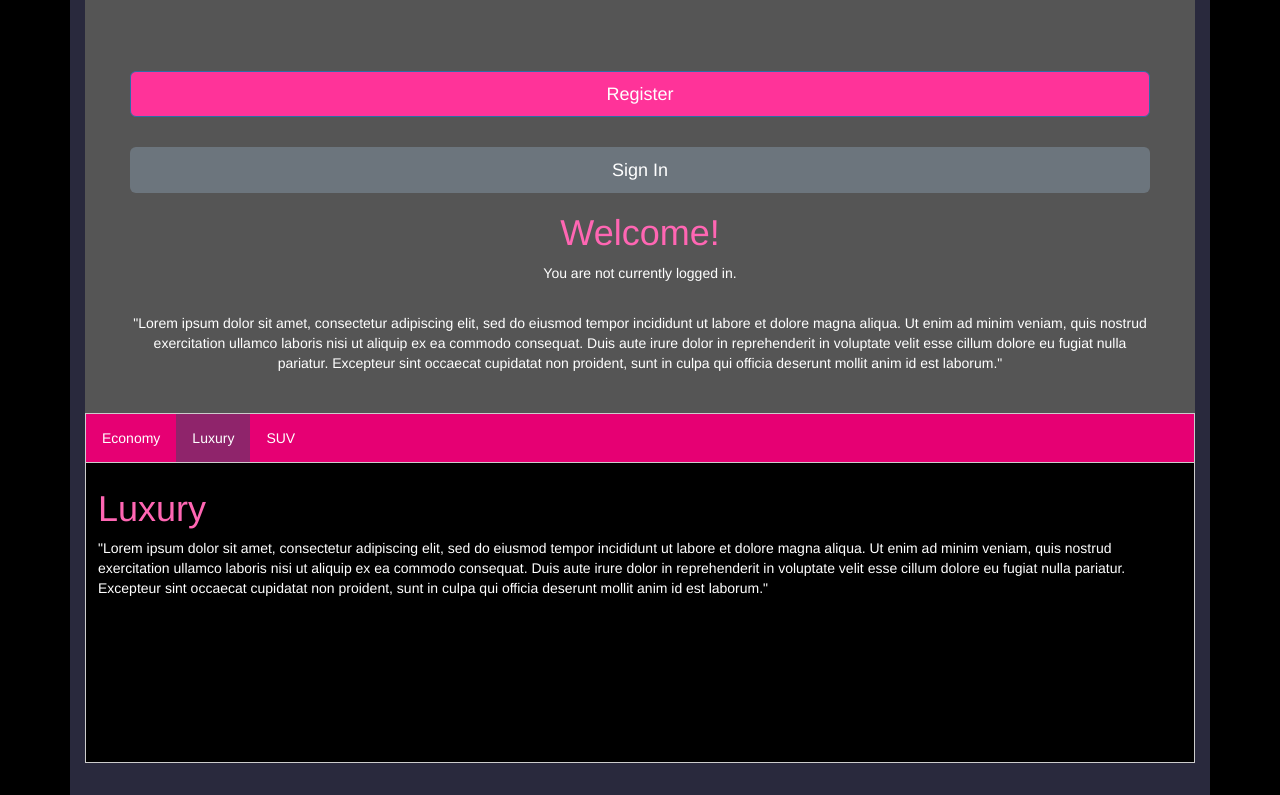
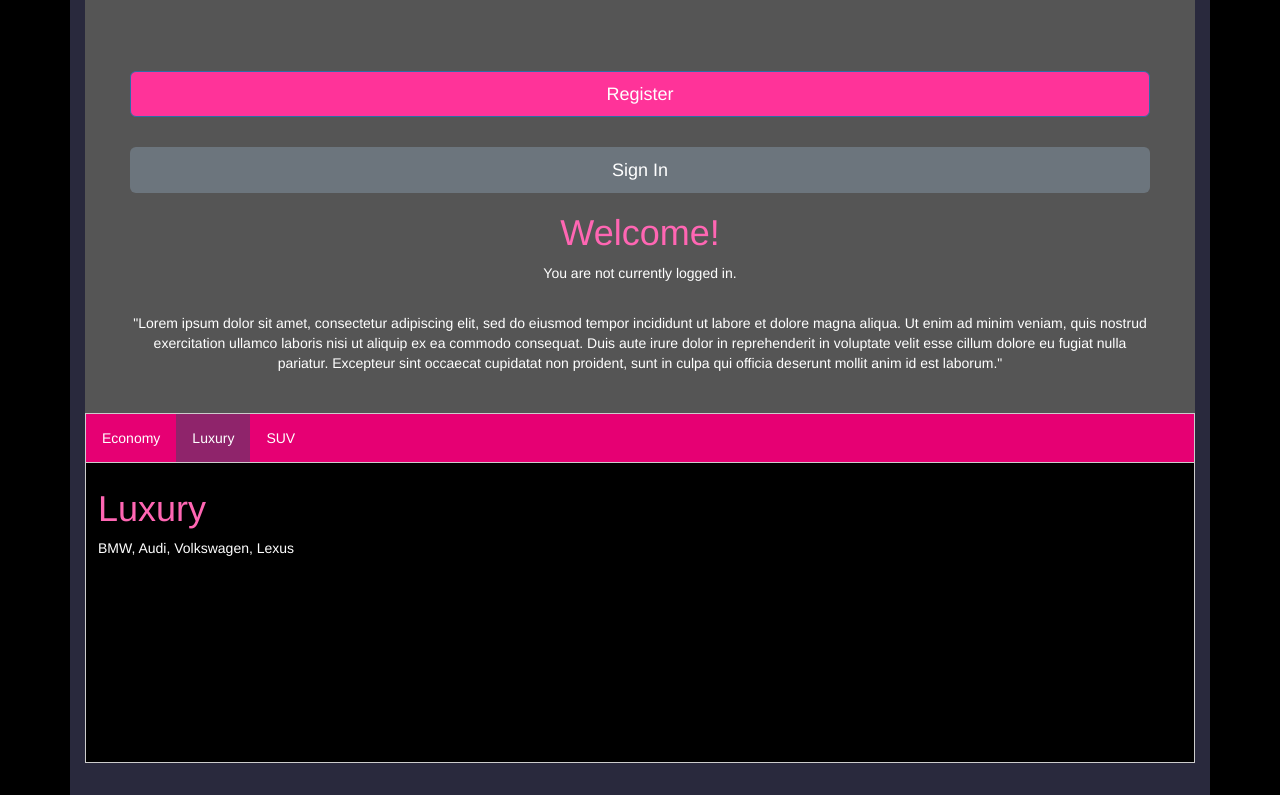
Before and after one commit to Gr4nts/FlamingoCarShare, a Django app: page / in a window 1280 px wide, after a click on "Luxury". Shown: the part 173-968 px from the top of the page. Run offline with Django 3.2, Linux system fonts and the light colour scheme; some libraries are stand-ins or nearby versions.

Commit message:
Edit 4
Minor changes

```diff
--- a/flamingo/templates/home.html
+++ b/flamingo/templates/home.html
@@ -310,18 +310,12 @@
 
     <div id="LuxTab" class="tabcontent">
         <h1>Luxury</h1>
-        <p>"Lorem ipsum dolor sit amet, consectetur adipiscing elit, sed do eiusmod tempor incididunt ut labore et dolore
-    magna aliqua. Ut enim ad minim veniam, quis nostrud exercitation ullamco laboris nisi ut aliquip ex ea commodo consequat.
-    Duis aute irure dolor in reprehenderit in voluptate velit esse cillum dolore eu fugiat nulla pariatur. Excepteur sint occaecat cupidatat non proident,
-    sunt in culpa qui officia deserunt mollit anim id est laborum."</p>
+        <p>BMW, Audi, Volkswagen, Lexus</p>
     </div>
 
     <div id="SuvTab" class="tabcontent">
         <h1>SUV</h1>
-        <p>"Lorem ipsum dolor sit amet, consectetur adipiscing elit, sed do eiusmod tempor incididunt ut labore et dolore
-    magna aliqua. Ut enim ad minim veniam, quis nostrud exercitation ullamco laboris nisi ut aliquip ex ea commodo consequat.
-    Duis aute irure dolor in reprehenderit in voluptate velit esse cillum dolore eu fugiat nulla pariatur. Excepteur sint occaecat cupidatat non proident,
-    sunt in culpa qui officia deserunt mollit anim id est laborum.".</p>
+        <p>Prado, RAV4, Forester, Pathfinder</p>
     </div>
 </section>
 
@@ -331,6 +325,7 @@
     magna aliqua. Ut enim ad minim veniam, quis nostrud exercitation ullamco laboris nisi ut aliquip ex ea commodo consequat.
     Duis aute irure dolor in reprehenderit in voluptate velit esse cillum dolore eu fugiat nulla pariatur. Excepteur sint occaecat cupidatat non proident,
     sunt in culpa qui officia deserunt mollit anim id est laborum."
-    <a href="{% url 'howtouse' %}">How to use</a><p>
+    <a href="{% url 'howtouse' %}">How to use</a></p>
+
 </section>
 {% endblock %}
```
Also changed, not shown: flamingo/templates/signup.html (+5 -5 lines).
